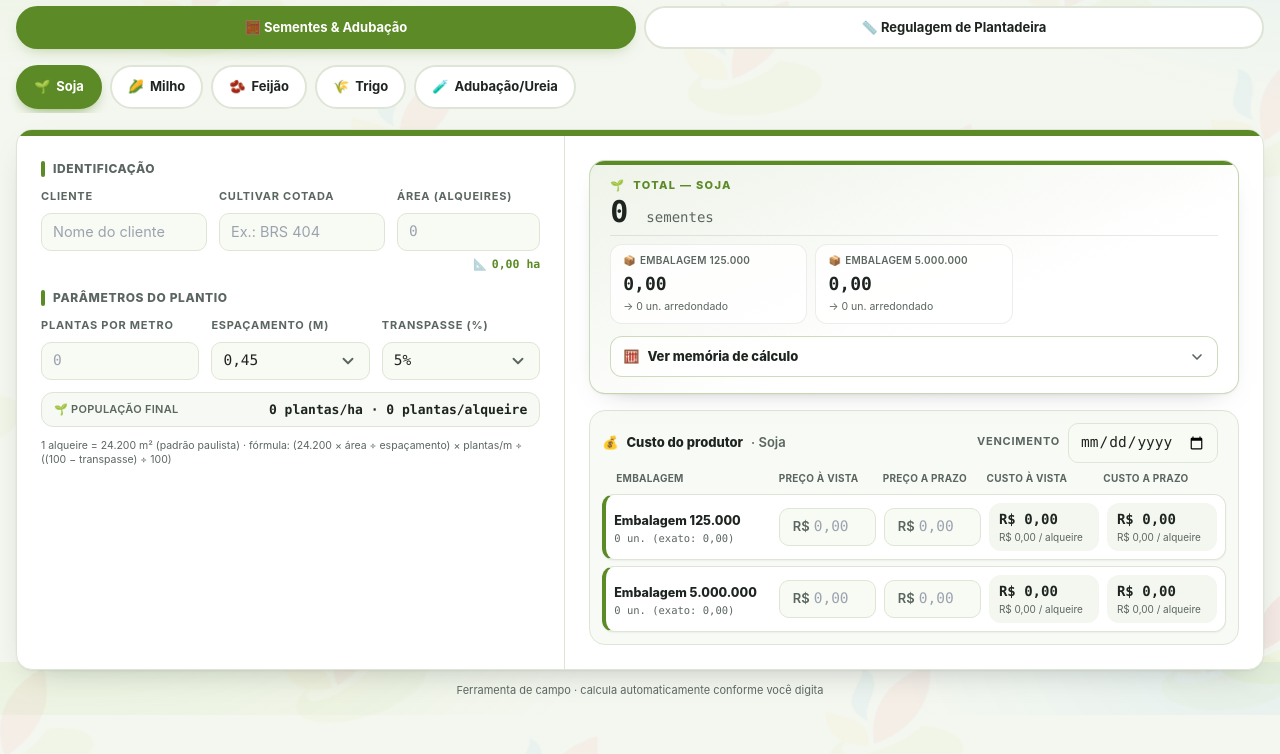
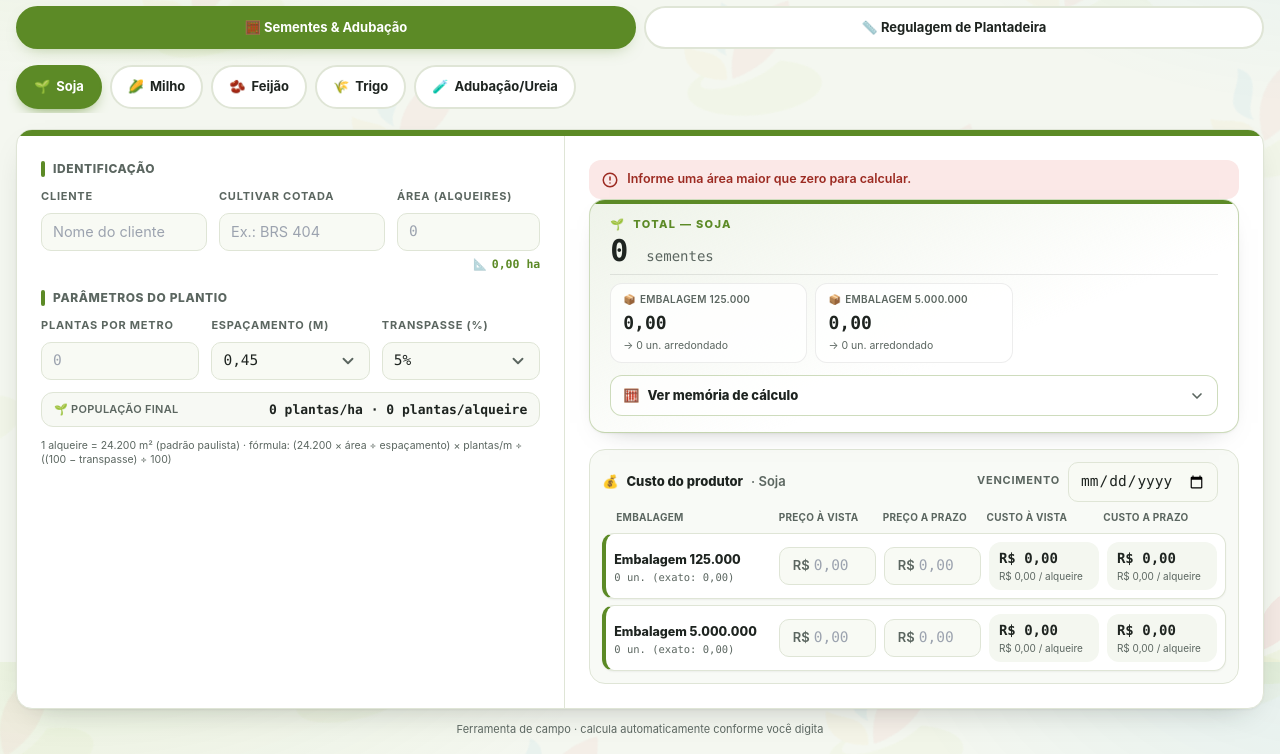
Before and after one commit to MatheusAlessio22/CALCULADORA-SEMENTES, a plain HTML site: page index.html in a window 1280 px wide. Shown: the part 138-892 px from the top of the page. Before the commit the page ends 853 px from the top, so only its background shows below. Drawn offline with Linux system fonts and the light colour scheme.

Commit message:
Adiciona area de alertas de validacao (erro/atencao/informacao) na aba Sementes e Adubacao

```diff
--- a/css/styles.css
+++ b/css/styles.css
@@ -279,6 +279,20 @@
   #pmsBox[open] > summary > span:last-child{visibility:hidden;}
   #pmsBox > summary::-webkit-details-marker{display:none;}
 
+  /* Alertas de validação: cores semânticas universais (azul/âmbar/vermelho) — deliberadamente
+     fora da paleta de marca (verde/dourado), pra não competir visualmente com os acentos
+     de cultura já usados no resto da ficha. */
+  .alerts-box{ display:flex; flex-direction:column; gap:8px; }
+  .alert-item{
+    display:flex; align-items:flex-start; gap:8px;
+    border-radius:12px; padding:10px 12px;
+    font-size:12.5px; font-weight:600; line-height:1.45;
+  }
+  .alert-icon{ width:18px; height:18px; flex:none; margin-top:1px; }
+  .alert-info{ background:#E7F1FB; color:#1B4E82; }
+  .alert-warn{ background:#FCF3DC; color:#8A5A00; }
+  .alert-error{ background:#FBE8E7; color:#9C2B22; }
+
   /* Memória de cálculo: botão + painel animados (max-height/opacity), timeline
      numerada nos passos e um cartão de destaque (acento dourado) no resultado. */
   .mem-toggle{
--- a/index.html
+++ b/index.html
@@ -232,6 +232,11 @@
       <!-- Coluna 2 (desktop): resultado e custos -->
       <div class="lg:min-h-0 lg:w-[56%] lg:overflow-y-auto lg:p-6">
 
+      <!-- Alertas de validação: erro (área zerada), atenção (PMS fora da faixa, preço a
+           prazo faltando, formulação não reconhecida) e informação (formulação reconhecida).
+           Fica oculto por completo quando nenhuma condição está ativa. -->
+      <div id="alertsBox" class="alerts-box hidden mt-5 lg:mt-0"></div>
+
       <!-- Resultado -->
       <section class="result-card relative mt-5 overflow-hidden rounded-2xl px-5 py-4 lg:mt-0">
         <span class="pointer-events-none absolute inset-x-0 top-0 h-1" style="background:var(--accent)"></span>
--- a/js/app.js
+++ b/js/app.js
@@ -552,6 +552,71 @@
 
   renderCustos(unidades);
   renderMemoria(c, area, total, mem);
+  renderAlerts(area);
+}
+
+// ---------- Alertas de validação da aba Sementes & Adubação ----------
+// Camada só de aviso sobre os dados já digitados/calculados: não bloqueia nem recalcula
+// nada além do que calc() e renderCustos() já fazem. Empilha quantos alertas se apliquem.
+const ALERT_META = {
+  error: { icon:"alert-circle",   paths:'<path stroke="none" d="M0 0h24v24H0z" fill="none"/><path d="M3 12a9 9 0 1 0 18 0a9 9 0 0 0 -18 0" /><path d="M12 8v4" /><path d="M12 16h.01" />' },
+  warn:  { icon:"alert-triangle", paths:'<path stroke="none" d="M0 0h24v24H0z" fill="none"/><path d="M12 9v4" /><path d="M10.363 3.591l-8.106 13.534a1.914 1.914 0 0 0 1.636 2.871h16.214a1.914 1.914 0 0 0 1.636 -2.871l-8.106 -13.534a1.914 1.914 0 0 0 -3.274 0z" /><path d="M12 16h.01" />' },
+  info:  { icon:"info-circle",    paths:'<path stroke="none" d="M0 0h24v24H0z" fill="none"/><path d="M3 12a9 9 0 1 0 18 0a9 9 0 0 0 -18 0" /><path d="M12 9h.01" /><path d="M11 12h1v4h1" />' },
+};
+
+function renderAlerts(area){
+  const alerts = []; // { level: "error"|"warn"|"info", text }
+
+  if(area <= 0){
+    alerts.push({ level:"error", text:"Informe uma área maior que zero para calcular." });
+  }
+
+  if(!$("pmsBox").classList.contains("hidden")){
+    const germinacao = parseFloat($("germinacao").value) || 0;
+    if(germinacao > 0 && germinacao < 80){
+      alerts.push({ level:"warn", text:"A germinação está abaixo de 80%. Confirme o valor do boletim." });
+    }
+    const pureza = parseFloat($("pureza").value) || 0;
+    // TODO: confirmar limiar com o setor agronômico — 90% é um valor sugerido, não oficial
+    if(pureza > 0 && pureza < 90){
+      alerts.push({ level:"warn", text:"A pureza está abaixo de 90%. Confirme o valor do boletim." });
+    }
+  }
+
+  custosUnidades.forEach((u, i) => {
+    if(u.combo) return; // linha combinada usa os preços das outras linhas, não tem campo próprio
+    const vista = $(`precoVista-${i}`);
+    const prazo = $(`precoPrazo-${i}`);
+    if(vista && prazo && vista.value.trim() !== "" && prazo.value.trim() === ""){
+      alerts.push({ level:"warn", text:`O preço a prazo não foi informado para ${u.label}.` });
+    }
+  });
+
+  if(currentCrop === "adubacao"){
+    const cultivarVal = $("cultivar").value.trim();
+    if(cultivarVal){
+      const npk = lerFormulacao(cultivarVal);
+      if(npk){
+        const [n, p, k] = npk;
+        alerts.push({ level:"info", text:`Formulação identificada: ${n}-${p}-${k} (N ${n}% · P ${p}% · K ${k}%)` });
+      } else {
+        alerts.push({ level:"warn", text:"A formulação digitada não foi reconhecida. Confira os valores de N, P e K manualmente." });
+      }
+    }
+  }
+
+  const box = $("alertsBox");
+  box.innerHTML = "";
+  show(box, alerts.length > 0);
+  alerts.forEach(a => {
+    const meta = ALERT_META[a.level];
+    const div = document.createElement("div");
+    div.className = `alert-item alert-${a.level}`;
+    div.innerHTML =
+      `<svg class="ti ti-${meta.icon} alert-icon" viewBox="0 0 24 24" fill="none" stroke="currentColor" stroke-width="2" stroke-linecap="round" stroke-linejoin="round" aria-hidden="true">${meta.paths}</svg>` +
+      `<span class="alert-text">${a.text}</span>`;
+    box.appendChild(div);
+  });
 }
 
 // ---------- Memória de cálculo (passo a passo) da aba Sementes & Adubação ----------
```
